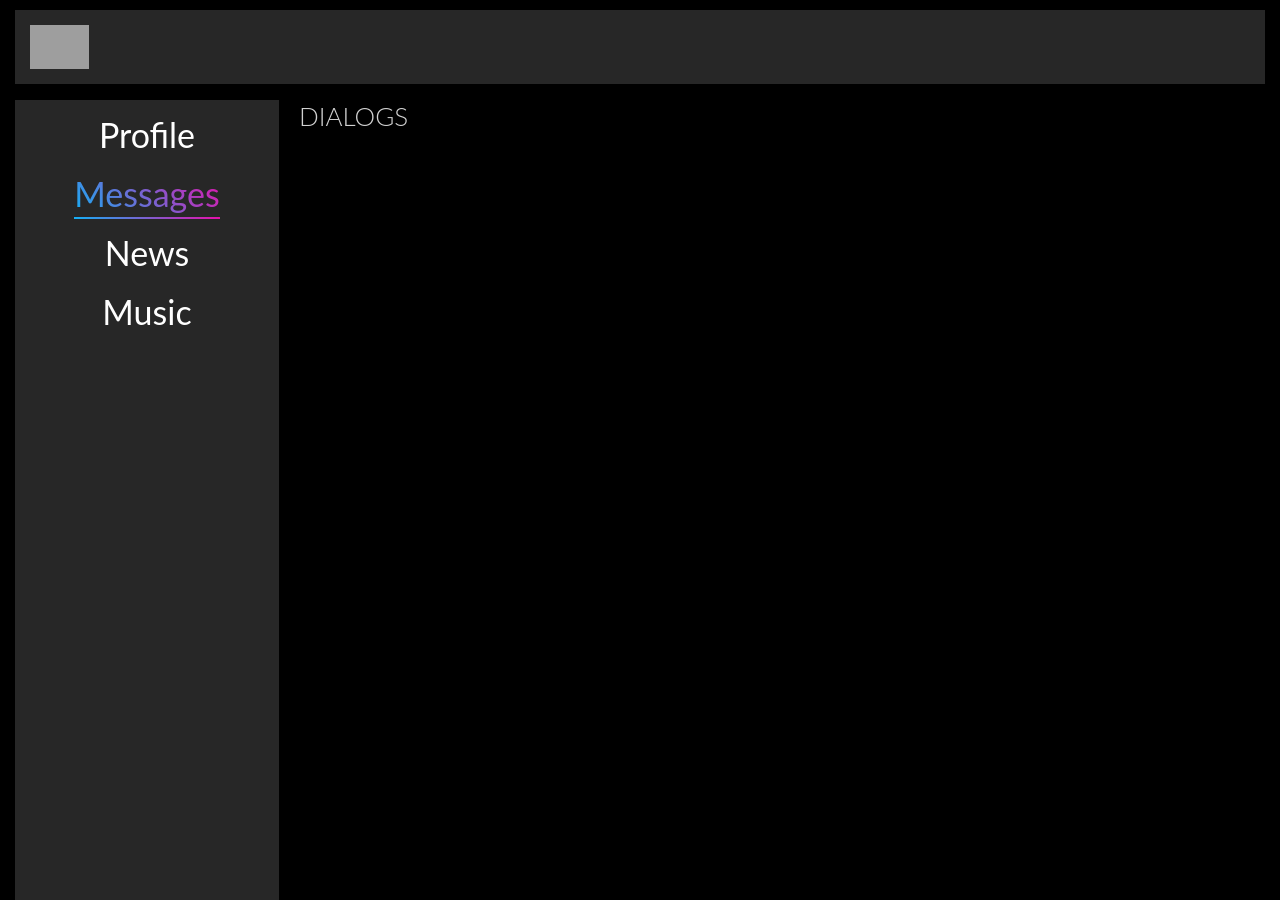
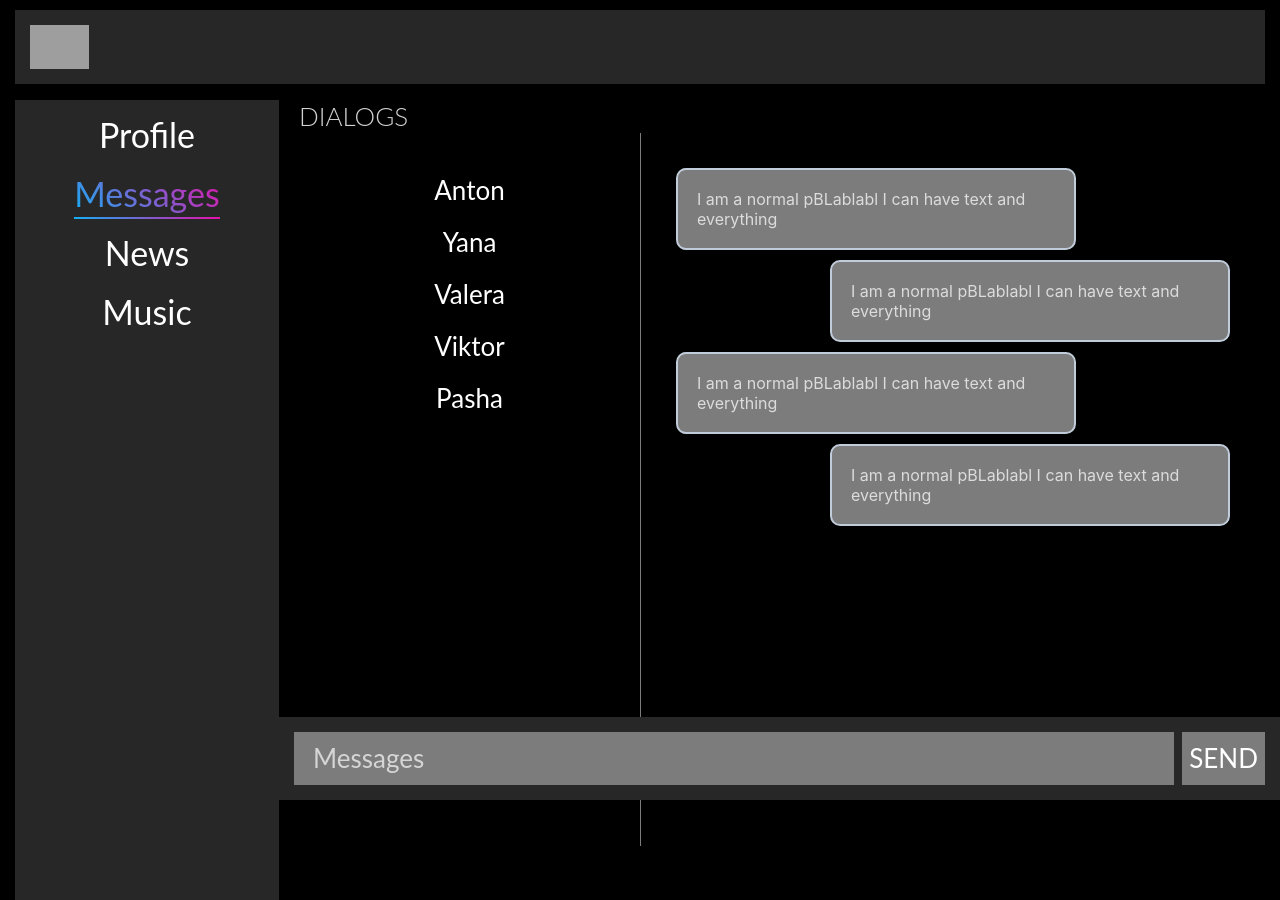
Before and after one commit to Anton-Osip/social_network, a React (Create React App) app: page /dialogs in a window 1280 px wide. Built offline with nearby package versions, Linux system fonts and the light colour scheme; grey boxes are pictures that could not be loaded.

Commit message:
21. Уроки React JS (Верстаем страницу Диалогов) - react курсы бесплатно

```diff
--- /dev/null
+++ b/src/Components/Dialogs/Dialog/Dialog.module.css
@@ -0,0 +1,8 @@
+
+.name {
+    color: #ffffff;
+    font-family: 'Lato', sans-serif;
+    font-size: 26px;
+    line-height: 44px;
+    cursor: pointer;
+}
--- /dev/null
+++ b/src/Components/Dialogs/Dialog/Dialog.tsx
@@ -0,0 +1,15 @@
+import React from 'react'
+import styles from './Dialog.module.css'
+
+type DialogProps = {
+    name: string
+}
+
+
+export const Dialog:React.FC<DialogProps>=({name}: DialogProps)=> {
+    return (
+            <p className={styles.name}>
+                {name}
+            </p>
+    )
+}
--- a/src/Components/Dialogs/Dialogs.module.css
+++ b/src/Components/Dialogs/Dialogs.module.css
@@ -1,20 +1,26 @@
 .dialogs__title {
     color: #d1d1d1;
-    font-family: Lato,sans-serif;
+    font-family: Lato, sans-serif;
     font-size: 26px;
     line-height: 33px;
     font-weight: 300;
 }
+
 .dialogs__inner {
     display: flex;
     position: relative;
 }
+
 .dialogs____names {
     max-width: 342px;
     width: 100%;
-    padding: 35px 15px 35px 50px;
-    border-right: 1px solid #7e55f3;
+    padding: 35px 15px 35px;
+    border-right: 1px solid #7d7d7d;
     min-height: calc(100vh - 53px - 34px);
+    display: flex;
+    align-items: center;
+    flex-direction: column;
+    gap: 8px;
 }
 
 .dialogs__messages {
@@ -26,31 +32,40 @@
 
 .form {
     padding: 15px;
-    background-color: #13ce66;
-    position: absolute;
+    position: fixed;
     bottom: 0;
-    left: 0;
+    left: 279px;
     right: 0;
+    display: flex;
+    justify-content: end;
+    gap: 8px;
+    background-color: #272727;
 }
+
 .form__input {
-    background-color: #e6eeea;
+    background-color: #7c7c7c;
     padding: 10px 19px;
     border: none;
     outline: none;
-    font-family: Lato,sans-serif;
+    font-family: Lato, sans-serif;
     font-size: 26px;
     line-height: 33px;
-    max-width: 976px;
     width: 100%;
+    color: #fff;
 }
+
+.form__input::placeholder {
+    color: #d5d5d5;
+}
+
 .form__btn {
-    background-color: #13ce66;
-    font-family: Lato,sans-serif;
+    background-color: #7c7c7c;
+    font-family: Lato, sans-serif;
     font-size: 26px;
     line-height: 33px;
     padding: 7px;
-    border: 4px solid #fff;
     outline: none;
     cursor: pointer;
     color: #fff;
+    border: none;
 }
--- a/src/Components/Dialogs/Dialogs.tsx
+++ b/src/Components/Dialogs/Dialogs.tsx
@@ -1,23 +1,55 @@
 import styles from './Dialogs.module.css'
+import {Dialog} from "./Dialog/Dialog";
+import {Message} from "./Message/Message";
 
-type DialogsType = {}
-export const Dialogs: React.FC<DialogsType> = (props: DialogsType) => {
+type DialogsProps = {}
+export type DialogsType = {
+    id: string
+    name: string
+}
+export type MessagesType = {
+    id: string
+    message: string
+    my: boolean
+}
+
+
+export const Dialogs: React.FC<DialogsProps> = (props: DialogsProps) => {
+    let dialogs: DialogsType[] = [
+        {id: 'dialog1', name: 'Anton'},
+        {id: 'dialog2', name: 'Yana'},
+        {id: 'dialog3', name: 'Valera'},
+        {id: 'dialog4', name: 'Viktor'},
+        {id: 'dialog5', name: 'Pasha'},
+    ]
+    let messages: MessagesType[] = [
+        {id: 'message1', message: 'I am a normal pBLablabl I can have text and everything', my: false},
+        {id: 'message2', message: 'I am a normal pBLablabl I can have text and everything', my: true},
+        {id: 'message3', message: 'I am a normal pBLablabl I can have text and everything', my: false},
+        {id: 'message4', message: 'I am a normal pBLablabl I can have text and everything', my: true},
+    ]
+
+    const dialogsElements = dialogs.map(dialog => <Dialog name = {dialog.name} key = {dialog.id}/>)
+    const messagesElements = messages.map(message => (
+        <Message message = {message.message} key = {message.id} my = {message.my}/>
+    ))
     return (
         <div className = {styles.dialogs}>
             <h1 className = {styles.dialogs__title}>DIALOGS</h1>
-            {/* <div className={styles.dialogs__inner}>
-				<div className={styles.dialogs____names}></div>
-				<div className={styles.dialogs__messages}></div>
-				<form className={styles.form}>
-					<input
-						type='text'
-						className={styles.form__input}
-					/>
-					<button  type='submit' className={styles.form__btn}>
-						SEND
-					</button>
-				</form>
-			</div> */}
+            <div className = {styles.dialogs__inner}>
+                <div className = {styles.dialogs____names}>{dialogsElements}</div>
+                <div className = {styles.dialogs__messages}>{messagesElements}</div>
+            </div>
+            <form className = {styles.form}>
+                <input
+                    placeholder = "Messages"
+                    type = "text"
+                    className = {styles.form__input}
+                />
+                <button type = "submit" className = {styles.form__btn}>
+                    SEND
+                </button>
+            </form>
         </div>
     )
 }
--- /dev/null
+++ b/src/Components/Dialogs/Message/Message.module.css
@@ -0,0 +1,14 @@
+.dialogs__message {
+    background-color: #7c7c7c;
+    border: 2px solid #c0ccda;
+    border-radius: 10px;
+    padding: 19px;
+    margin-bottom: 10px;
+    align-self: flex-start;
+    max-width: 400px;
+    color: #dcdcdc;
+}
+
+.dialogs__myMessage.dialogs__message {
+    align-self: flex-end;
+}
--- /dev/null
+++ b/src/Components/Dialogs/Message/Message.tsx
@@ -0,0 +1,22 @@
+import React from 'react'
+import styles from './Message.module.css'
+
+type MessageProps = {
+    message: string
+    my: boolean
+}
+
+
+export const Message: React.FC<MessageProps> = ({message, my}: MessageProps) => {
+    return (
+        <div
+            className = {
+                my
+                    ? `${styles.dialogs__message}  ${styles.dialogs__myMessage}`
+                    : `${styles.dialogs__message}`
+            }
+        >
+            <p className = {styles.dialogs__text}>{message}</p>
+        </div>
+    )
+}
```
